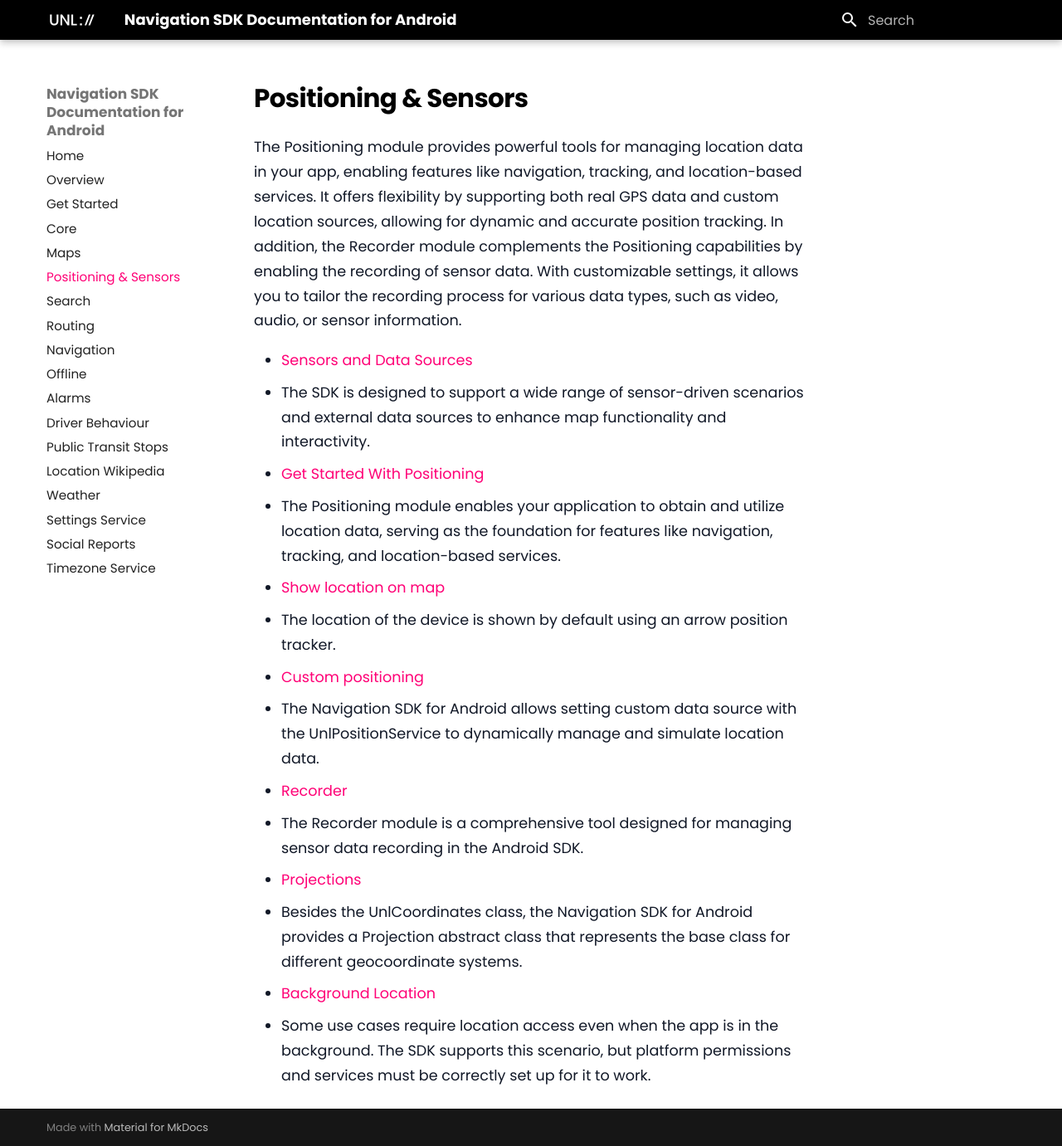
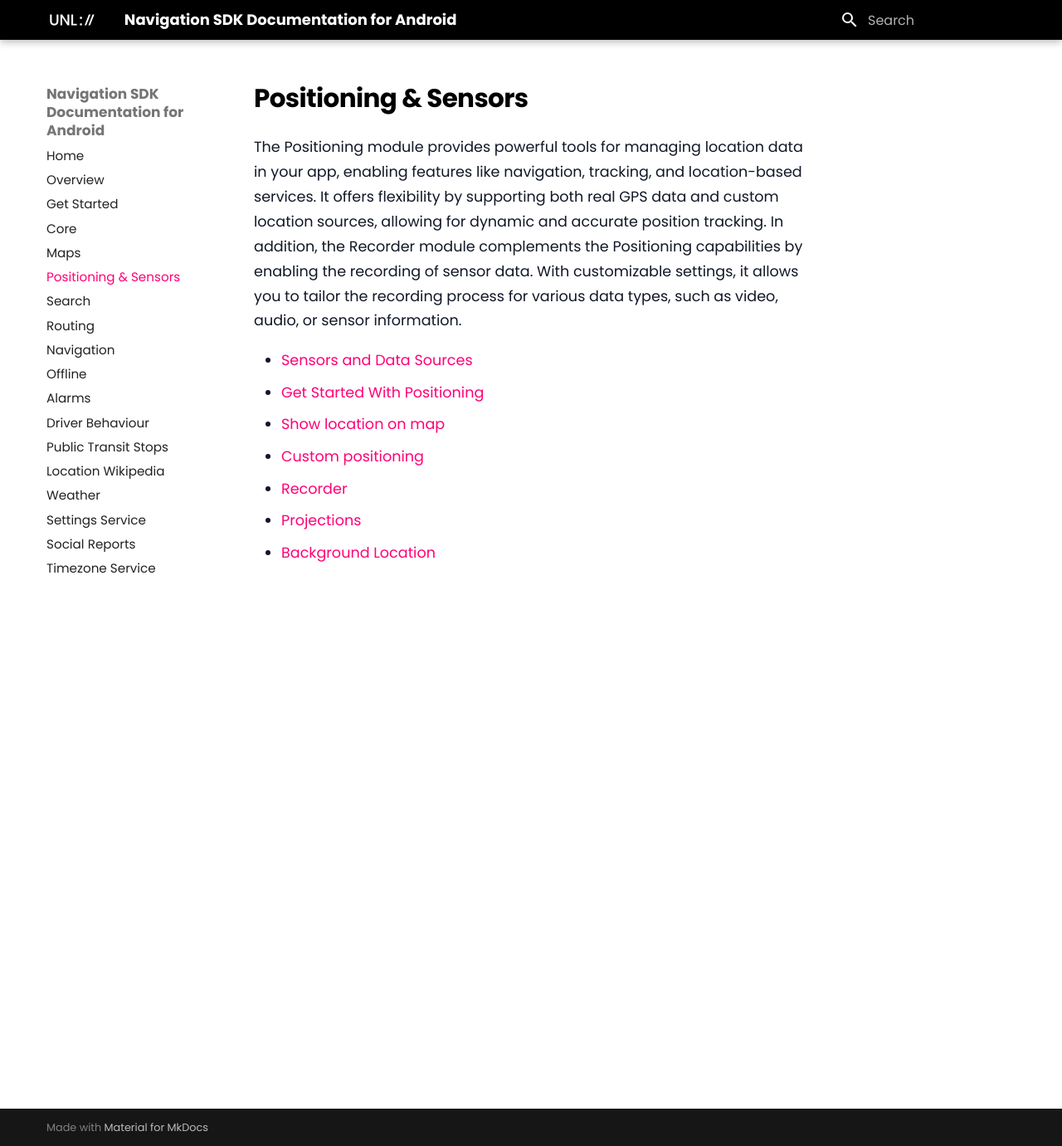
Before and after one commit to u-n-l/navigation-sdk-android-docs, an MkDocs documentation site: the page built from docs/05-Positioning & Sensors/01-index.md, in a window 1280 px wide and 1381 px high. Shown: the whole window at 83% size. Built offline with MkDocs 1.6.1 and Material for MkDocs 9.7.7, drawn with Linux system fonts in a browser that asks for light colours.

Commit message:
Update 01-index.md

```diff
--- a/docs/05-Positioning & Sensors/01-index.md
+++ b/docs/05-Positioning & Sensors/01-index.md
@@ -3,16 +3,9 @@
 The Positioning module provides powerful tools for managing location data in your app, enabling features like navigation, tracking, and location-based services. It offers flexibility by supporting both real GPS data and custom location sources, allowing for dynamic and accurate position tracking. In addition, the Recorder module complements the Positioning capabilities by enabling the recording of sensor data. With customizable settings, it allows you to tailor the recording process for various data types, such as video, audio, or sensor information.
 
 - [Sensors and Data Sources](/05-Positioning%20&%20Sensors/02-Sensors%20and%20Data%20Sources.md)
-   - The SDK is designed to support a wide range of sensor-driven scenarios and external data sources to enhance map functionality and interactivity.
 - [Get Started With Positioning](/05-Positioning%20&%20Sensors/03-Get%20Started%20with%20Positioning.md)
-   - The Positioning module enables your application to obtain and utilize location data, serving as the foundation for features like navigation, tracking, and location-based services.
 - [Show location on map](/05-Positioning%20&%20Sensors/04-Show%20Location%20on%20Map.md)
-   - The location of the device is shown by default using an arrow position tracker.
 - [Custom positioning](/05-Positioning%20&%20Sensors/05-Custom%20Positioning.md)
-   - The Navigation SDK for Android allows setting custom data source with the UnlPositionService to dynamically manage and simulate location data.
 - [Recorder](/05-Positioning%20&%20Sensors/06-Recorder.md)
-   - The Recorder module is a comprehensive tool designed for managing sensor data recording in the Android SDK.
 - [Projections](/05-Positioning%20&%20Sensors/07-Projections.md)
-   - Besides the UnlCoordinates class, the Navigation SDK for Android provides a Projection abstract class that represents the base class for different geocoordinate systems.
 - [Background Location](/05-Positioning%20&%20Sensors/08-Background%20Location.md)
-   - Some use cases require location access even when the app is in the background. The SDK supports this scenario, but platform permissions and services must be correctly set up for it to work.
```
